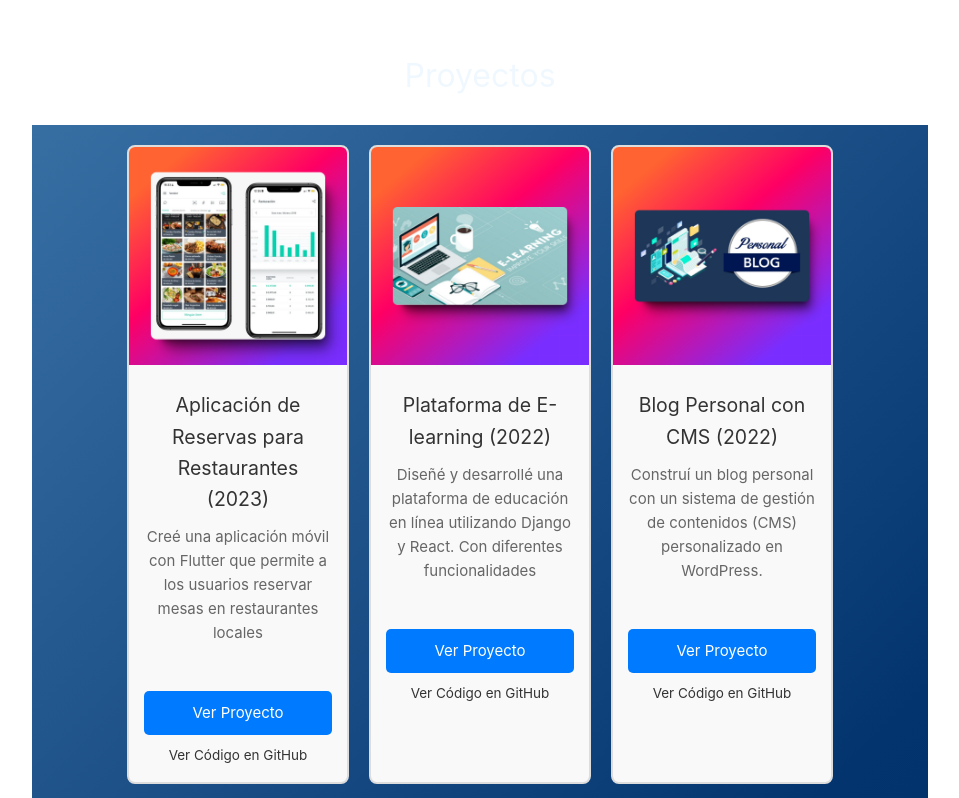
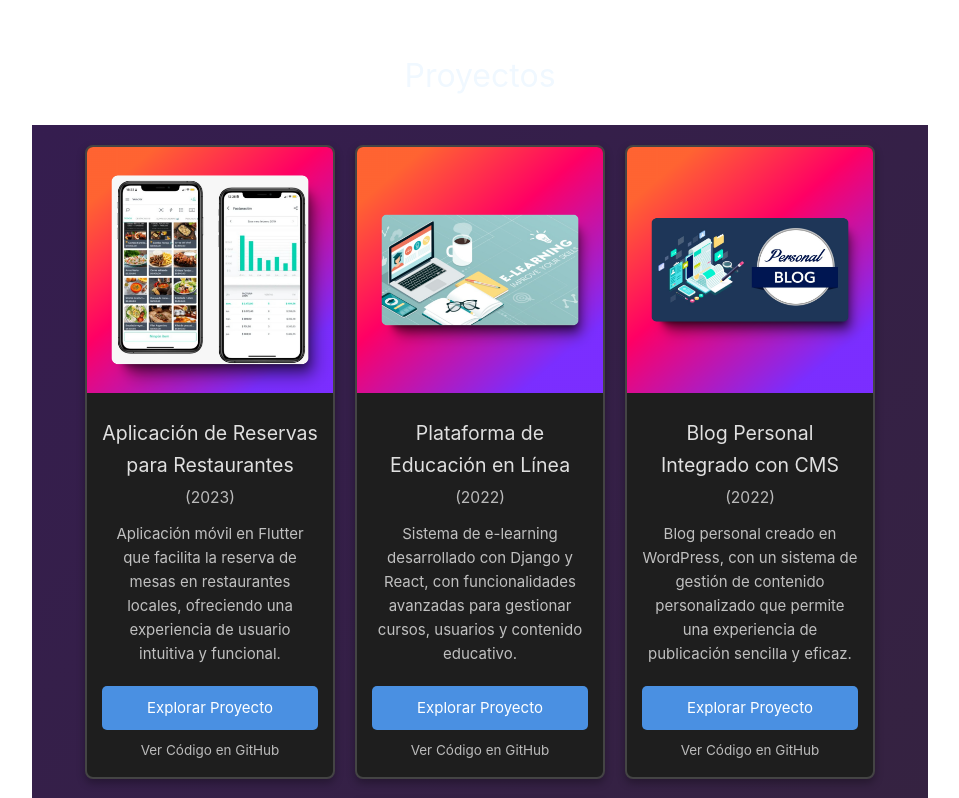
Before and after one commit to EzequielQ2004/Portafolio-Vuejs, a Vue app: page / in a window 1280 px wide. Shown: the part 3080-3878 px from the top of the page, without its empty margins (160-1119 px from the left). Built offline with nearby package versions, Linux system fonts and the light colour scheme.

Commit message:
Personalizacion de del componete proyectos

```diff
--- a/src/components/ProyectosComponente.vue
+++ b/src/components/ProyectosComponente.vue
@@ -4,66 +4,59 @@ import proyecto2 from '/src/assets/e-learning.png';
 import proyecto3 from '/src/assets/blog.png';
 import proyecto4 from '/src/assets/restaurant.png';
 
-// Este componente muestra una galería de proyectos con información sobre cada proyecto
 import { ref } from 'vue';
-//.ref es una función que se utiliza para crear una referencia reactiva en Vue 3
-var misProyectos = ref([]);
-//.value es una propiedad que se utiliza para acceder al valor de una referencia reactiva en Vue 3
-misProyectos.value = ([
-    //esto es un array de objetos que contiene información sobre los proyectos
+
+// Definición de proyectos con información detallada
+const misProyectos = ref([
     {
         id: 1,
         src: proyecto1,
-        titulo: "Aplicación de Reservas para Restaurantes (2023)",
-        descripcion: "Creé una aplicación móvil con Flutter que permite a los usuarios reservar mesas en restaurantes locales",
+        titulo: "Aplicación de Reservas para Restaurantes",
+        descripcion: "Aplicación móvil en Flutter que facilita la reserva de mesas en restaurantes locales, ofreciendo una experiencia de usuario intuitiva y funcional.",
+        anio: "2023",
         projectoLink: "https://www.google.com.ar",
         githubLink: "https://github.com/usuario/proyecto"
     },
     {
         id: 2,
         src: proyecto2,
-        titulo: "Plataforma de E-learning (2022)",
-        descripcion: "Diseñé y desarrollé una plataforma de educación en línea utilizando Django y React. Con diferentes funcionalidades",
+        titulo: "Plataforma de Educación en Línea",
+        descripcion: "Sistema de e-learning desarrollado con Django y React, con funcionalidades avanzadas para gestionar cursos, usuarios y contenido educativo.",
+        anio: "2022",
         projectoLink: "https://www.google.com.ar",
         githubLink: "https://github.com/usuario/proyecto"
     },
     {
         id: 3,
         src: proyecto3,
-        titulo: "Blog Personal con CMS (2022)",
-        descripcion: "Construí un blog personal con un sistema de gestión de contenidos (CMS) personalizado en WordPress.",
+        titulo: "Blog Personal Integrado con CMS",
+        descripcion: "Blog personal creado en WordPress, con un sistema de gestión de contenido personalizado que permite una experiencia de publicación sencilla y eficaz.",
+        anio: "2022",
         projectoLink: "https://www.google.com.ar",
         githubLink: "https://github.com/usuario/proyecto"
     },
     {
         id: 4,
         src: proyecto4,
-        titulo: "Aplicación de Reservas para Restaurantes (2023)",
-        descripcion: "Creé una aplicación móvil con Flutter que permite a los usuarios reservar mesas en restaurantes locales",
+        titulo: "Aplicación de Reservas para Restaurantes",
+        descripcion: "Aplicación móvil en Flutter que facilita la reserva de mesas en restaurantes locales, ofreciendo una experiencia de usuario intuitiva y funcional.",
+        anio: "2023",
         projectoLink: "https://www.google.com.ar",
         githubLink: "https://github.com/usuario/proyecto"
     },
-])
-
+]);
 </script>
 
 <template>
-    <!-- Aquí va el código HTML de la galería de proyectos -->
     <div class="galeria">
-        <!-- Itera sobre cada proyecto en la lista de misProyectos -->
-        <!--key es una propiedad especial que se utiliza para identificar de forma única cada elemento en una lista de Vue.js-->
         <li class="proyecto" v-for="proyecto in misProyectos" :key="proyecto.id">
-            <!-- Muestra la imagen del proyecto utilizando : que es una directiva de enlace de atributo en Vue.js -->
-            <img :src="proyecto.src" :alt="proyecto.titlulo">
+            <img :src="proyecto.src" :alt="proyecto.titulo" />
             <div class="proyecto-info">
-                <!-- Muestra el título y la descripción del proyecto utilizando la interpolación de Vue.js -->
-                <h3>{{ proyecto.titulo }}</h3>
+                <h3>{{ proyecto.titulo }} <span>({{ proyecto.anio }})</span></h3>
                 <p>{{ proyecto.descripcion }}</p>
                 <div class="proyecto-links">
-                    <a :href="proyecto.projectoLink" class="btn-ver-mas" target="_blank" rel="noopener noreferrer">Ver
-                        Proyecto</a>
-                    <a :href="proyecto.githubLink" class="github-link" target="_blank" rel="noopener noreferrer">Ver
-                        Código en GitHub</a>
+                    <a :href="proyecto.projectoLink" class="btn-ver-mas" target="_blank" rel="noopener noreferrer">Explorar Proyecto</a>
+                    <a :href="proyecto.githubLink" class="github-link" target="_blank" rel="noopener noreferrer">Ver Código en GitHub</a>
                 </div>
             </div>
         </li>
@@ -71,171 +64,98 @@ misProyectos.value = ([
 </template>
 
 <style scoped>
-/*Estilo de fondo de la galeria con un fondo estatico */
-/* .galeria {
+.galeria {
     width: 100%;
-    height: 100vh;
+    height: 100%;
     display: flex;
     flex-wrap: wrap;
     gap: 20px;
+    padding: 20px;
     justify-content: center;
-    background-image: url('/src/assets/fondo-proyectos.jpg');
-    background-size: cover;
-    background-position: center;
-    background-repeat: no-repeat;
-}  */
-
-/* Estilos Fondo Animado de Css de la galería */
-/* La clase 'galeria' es el contenedor principal de la galería de proyectos */
-.galeria {
-    /* Establece el ancho de la galería al 100% del contenedor padre */
-    width: 100%;
-    /* Establece la altura de la galería al 100% del contenedor padre */
-    height: 100%;
-    /* Utiliza flexbox para organizar los elementos hijos en la galería */
-    display: flex;
-    /* Permite que los elementos se ajusten y pasen a la siguiente línea si no caben en una sola fila */
-    flex-wrap: wrap;
-    /* Establece un espacio de 20px entre los elementos de la galería */
-    gap: 20px;
-    /* Agrega un padding de 20px alrededor de la galería */
-    padding: 20px;
-    /* Centra los elementos hijos horizontalmente */
-    justify-content: center;
-    /* Aplica un fondo con un degradado de colores */
-    background: linear-gradient(-45deg, #021526, #03346E, #6EACDA, #E2E2B6);
-    /* Ajusta el tamaño del fondo para que cubra el área completa */
+    background: linear-gradient(-45deg, #0D0D0D, #35233f, #35195a, #33086b);
     background-size: 400% 400%;
-    /* Aplica una animación al fondo que dura 15 segundos, tiene una transición suave y se repite infinitamente */
-    animation: gradient 15s ease infinite;
+    animation: gradient 20s ease infinite;
 }
 
-/* Define una animación llamada 'gradient' para cambiar la posición del fondo */
 @keyframes gradient {
-
-    /* Al inicio, el fondo está posicionado en el 0% horizontal y 50% vertical */
-    0% {
-        background-position: 0% 50%;
-    }
-
-    /* A la mitad de la animación, el fondo se desplaza al 100% horizontal y 50% vertical */
-    50% {
-        background-position: 100% 50%;
-    }
-
-    /* Al final, el fondo vuelve a la posición inicial */
-    100% {
-        background-position: 0% 50%;
-    }
+    0% { background-position: 0% 50%; }
+    50% { background-position: 100% 50%; }
+    100% { background-position: 0% 50%; }
 }
 
-/* La clase 'proyecto' es el contenedor individual de cada proyecto */
 .proyecto {
-    /* Utiliza flexbox para organizar el contenido del proyecto en una columna */
     display: flex;
-    /* Establece la dirección de los elementos en columna */
     flex-direction: column;
-    /* Aplica un borde de 2px sólido y color gris claro (#ddd) alrededor del proyecto */
-    border: 2px solid #ddd;
-    /* Redondea las esquinas del contenedor */
+    border: 2px solid #444;
     border-radius: 8px;
-    /* Oculta cualquier contenido que se desborde del contenedor */
     overflow: hidden;
-    /* Establece un color de fondo claro para el proyecto */
-    background-color: #f9f9f9;
-    /* Define el ancho máximo del proyecto en 222px */
-    max-width: 222px;
-    /* Hace que el contenedor se ajuste flexiblemente ocupando al menos 300px de ancho */
+    background-color: #1E1E1E;
+    max-width: 250px;
     flex: 1 1 300px;
+    color: #eaeaea;
+    box-shadow: 0 4px 8px rgba(0, 0, 0, 0.3);
+    transition: transform 0.3s, box-shadow 0.3s;
+}
+.proyecto:hover {
+    transform: scale(1.05);
+    box-shadow: 0 6px 12px rgba(0, 0, 0, 0.5);
 }
 
-/* Estilo para las imágenes dentro del contenedor 'proyecto' */
 .proyecto img {
-    /* Hace que la imagen ocupe el 100% del ancho del contenedor */
     width: 100%;
-    /* Mantiene la relación de aspecto de la imagen */
     height: auto;
-    /* Asegura que la imagen se muestre como un bloque, sin espacio en línea alrededor */
     display: block;
 }
 
-/* La clase 'proyecto-info' contiene la información del proyecto */
 .proyecto-info {
-    /* Agrega un padding de 15px alrededor de la información */
     padding: 15px;
-    /* Centra el texto dentro del contenedor */
     text-align: center;
 }
 
-/* Estilo para los títulos de los proyectos */
 .proyecto-info h3 {
-    /* Establece un margen superior e inferior de 10px */
     margin: 10px 0;
-    /* Define el tamaño de la fuente a 1.3em (relativo al tamaño de fuente del contenedor) */
     font-size: 1.3em;
-    /* Aplica un color gris oscuro (#333) al texto */
-    color: #333;
+    color: #e0e0e0;
 }
 
-/* Estilo para los párrafos de los proyectos */
-.proyecto-info p {
-    /* Establece un margen superior e inferior de 10px */
-    margin: 10px 0;
-    /* Define el tamaño de la fuente a 1em (igual al tamaño de fuente base) */
-    font-size: 1em;
-    /* Aplica un color gris (#666) al texto */
-    color: #666;
+.proyecto-info h3 span {
+    font-size: 0.8em;
+    color: #bbbbbb;
 }
 
-/* La clase 'proyecto-links' organiza los enlaces y botones del proyecto */
-.proyecto-links {
-    /* Utiliza flexbox para organizar los enlaces en una columna */
-    display: flex;
-    /* Establece la dirección de los elementos en columna */
-    flex-direction: column;
-    /* Establece un espacio de 10px entre los elementos */
-    gap: 10px;
-    /* Agrega un margen superior de 10px */
-    margin-top: 30px;
-
+.proyecto-info p {
+    margin: 10px 0;
+    font-size: 1em;
+    color: #c0c0c0;
 }
 
-/* Estilo para el botón 'Ver Más' dentro de la clase 'proyecto-links' */
-.proyecto-links .btn-ver-mas {
-    /* Aplica un color de fondo azul (#007BFF) */
-    background-color: #007BFF;
-    /* Aplica un color de texto blanco */
-    color: #fff;
-    /* Agrega un padding de 10px en vertical y 15px en horizontal */
-    padding: 10px 15px;
-    /* Redondea las esquinas del botón */
-    border-radius: 5px;
-    /* Elimina el subrayado del texto */
-    text-decoration: none;
-    /* Aplica una transición suave al cambiar el color de fondo */
-    transition: background-color 0.3s;
-    margin-top: 1rem;
+.proyecto-links {
+    display: flex;
+    flex-direction: column;
+    gap: 10px;
+    margin-top: 20px;
 }
 
-/* Estilo para cuando el botón 'Ver Más' es hover */
-.proyecto-links .btn-ver-mas:hover {
-    /* Cambia el color de fondo a un azul más oscuro (#0056b3) */
-    background-color: #0056b3;
+.proyecto-links .btn-ver-mas {
+    background-color: #4A90E2;
+    color: #fff;
+    padding: 10px 15px;
+    border-radius: 5px;
+    text-decoration: none;
+    transition: background-color 0.3s;
 }
 
-/* Estilo para el enlace a GitHub dentro de la clase 'proyecto-links' */
-.proyecto-links .github-link {
-    /* Aplica un color gris oscuro (#333) al texto */
-    color: #333;
-    /* Elimina el subrayado del texto */
-    text-decoration: none;
-    /* Establece el tamaño de fuente a 0.9em (un poco más pequeño que el tamaño base) */
-    font-size: 0.9em;
+.proyecto-links .btn-ver-mas:hover {
+    background-color: #357ABD;
 }
 
-/* Estilo para cuando el enlace a GitHub es hover */
+.proyecto-links .github-link {
+    color: #bbb;
+    font-size: 0.9em;
+    text-decoration: none;
+}
+
 .proyecto-links .github-link:hover {
-    /* Añade un subrayado al texto */
     text-decoration: underline;
 }
 </style>
```
